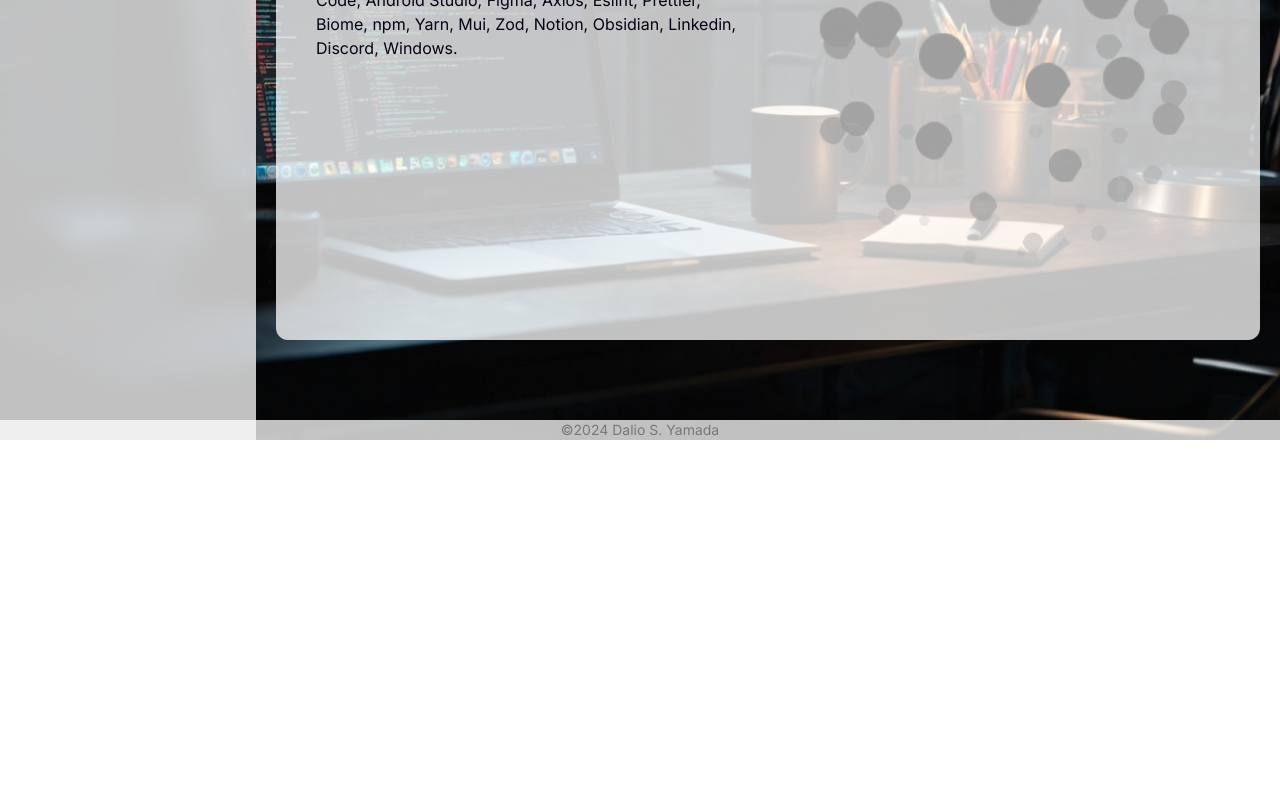
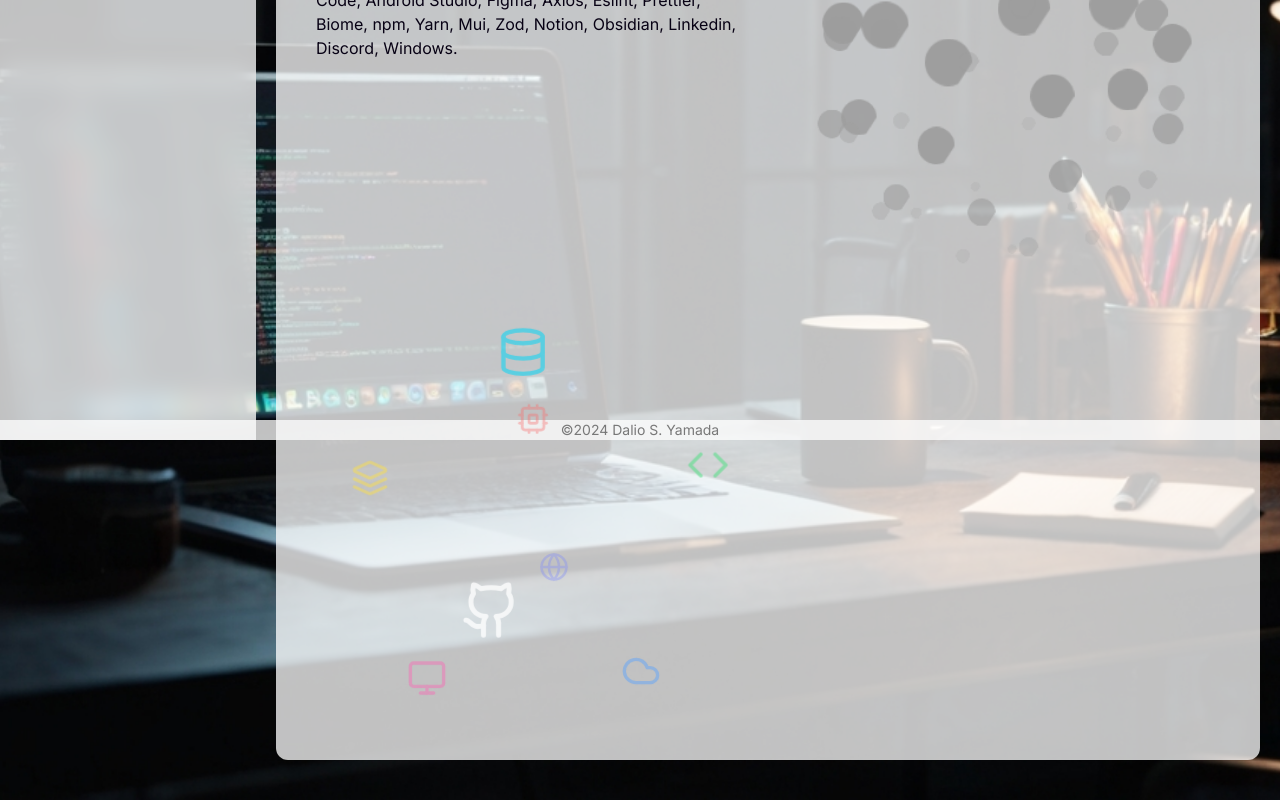
Before and after one commit to DalioSY/portfolio-dalio, a Next.js app: page /tecnologia in a window 1280 px wide. Shown: the part 360-1160 px from the top of the page. Before the commit the page ends 800 px from the top, so only its background shows below. Built offline with nearby package versions, Linux system fonts and the light colour scheme.

Commit message:
iconCloud

```diff
--- a/src/app/(pages)/tecnologia/page.tsx
+++ b/src/app/(pages)/tecnologia/page.tsx
@@ -1,4 +1,16 @@
 import { IconCloudDemo } from '@/components/icon-Cloud';
+import { IconCloud } from '@/components/iconCloud';
+
+import {
+  Github,
+  Database,
+  Code,
+  Globe,
+  Monitor,
+  Cpu,
+  Cloud,
+  Layers,
+} from "lucide-react";
 
 export default function Tecnologia() {
   return (
@@ -14,6 +26,42 @@ export default function Tecnologia() {
           Linkedin, Discord, Windows.
         </p>
         <IconCloudDemo />
+        <IconCloud
+          icons={[
+            {
+              id: "1",
+              icon: <Github className="w-10 h-10 text-white" />,
+            },
+            {
+              id: "2",
+              icon: <Database className="w-10 h-10 text-cyan-400" />,
+            },
+            {
+              id: "3",
+              icon: <Code className="w-10 h-10 text-green-400" />,
+            },
+            {
+              id: "4",
+              icon: <Cloud className="w-10 h-10 text-blue-400" />,
+            },
+            {
+              id: "5",
+              icon: <Monitor className="w-10 h-10 text-pink-400" />,
+            },
+            {
+              id: "6",
+              icon: <Layers className="w-10 h-10 text-yellow-300" />,
+            },
+            {
+              id: "7",
+              icon: <Cpu className="w-10 h-10 text-red-400" />,
+            },
+            {
+              id: "8",
+              icon: <Globe className="w-10 h-10 text-indigo-400" />,
+            },
+          ]}
+        />
       </div>
     </section>
   );
--- /dev/null
+++ b/src/components/iconCloud.tsx
@@ -0,0 +1,95 @@
+"use client";
+
+import { useEffect, useMemo, useState } from "react";
+
+export interface CloudIcon {
+    id: string;
+    icon: React.ReactNode;
+}
+
+interface Position {
+    x: number;
+    y: number;
+    z: number;
+}
+
+interface Props {
+    icons: CloudIcon[];
+    radius?: number;
+}
+
+export function IconCloud({
+    icons,
+    radius = 180,
+}: Props) {
+    const [rotation, setRotation] = useState(0);
+
+    const positions = useMemo(() => {
+        const list: Position[] = [];
+
+        const count = icons.length;
+
+        for (let i = 0; i < count; i++) {
+            const phi = Math.acos(-1 + (2 * i + 1) / count);
+            const theta = Math.sqrt(count * Math.PI) * phi;
+
+            list.push({
+                x: radius * Math.cos(theta) * Math.sin(phi),
+                y: radius * Math.sin(theta) * Math.sin(phi),
+                z: radius * Math.cos(phi),
+            });
+        }
+
+        return list;
+    }, [icons, radius]);
+
+    useEffect(() => {
+        let frame: number;
+
+        const animate = () => {
+            setRotation((r) => r - 0.01);
+            frame = requestAnimationFrame(animate);
+        };
+
+        animate();
+
+        return () => cancelAnimationFrame(frame);
+    }, []);
+
+    return (
+        <div className="relative w-[420px] h-[420px] mx-auto overflow-hidden">
+            {positions.map((pos, index) => {
+                const cos = Math.cos(rotation);
+                const sin = Math.sin(rotation);
+
+                const x = pos.x * cos - pos.z * sin;
+                const z = pos.z * cos + pos.x * sin;
+
+                const perspective = 500;
+
+                const scale = perspective / (perspective - z);
+
+                const left = x * scale + 210;
+                const top = pos.y * scale + 210;
+
+                const opacity = Math.max(0.25, scale / 2);
+
+                return (
+                    <div
+                        key={icons[index].id}
+                        className="absolute transition-transform duration-75"
+                        style={{
+                            left,
+                            top,
+                            transform: `translate(-50%, -50%) scale(${scale})`,
+                            opacity,
+                            zIndex: Math.floor(scale * 100),
+                        }}
+                    >
+                        {icons[index].icon}
+                    </div>
+                );
+            })}
+        </div>
+    );
+}
```
